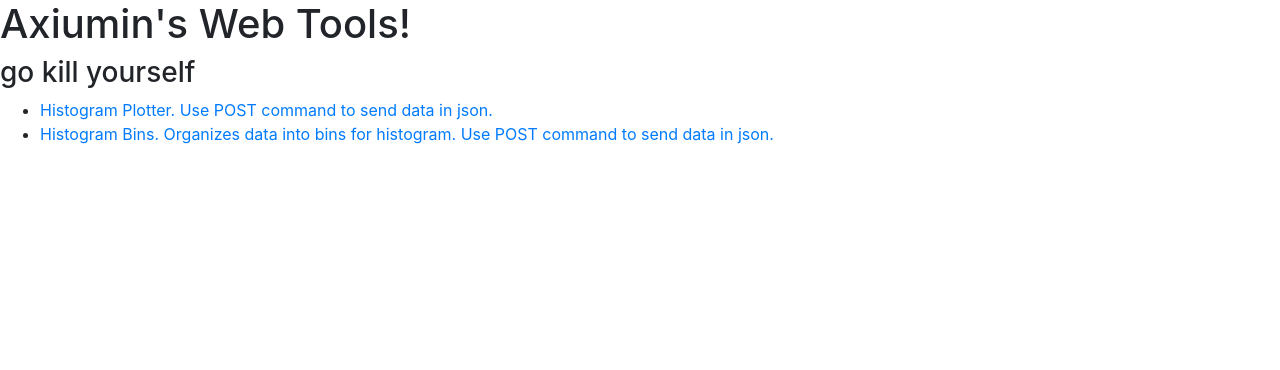
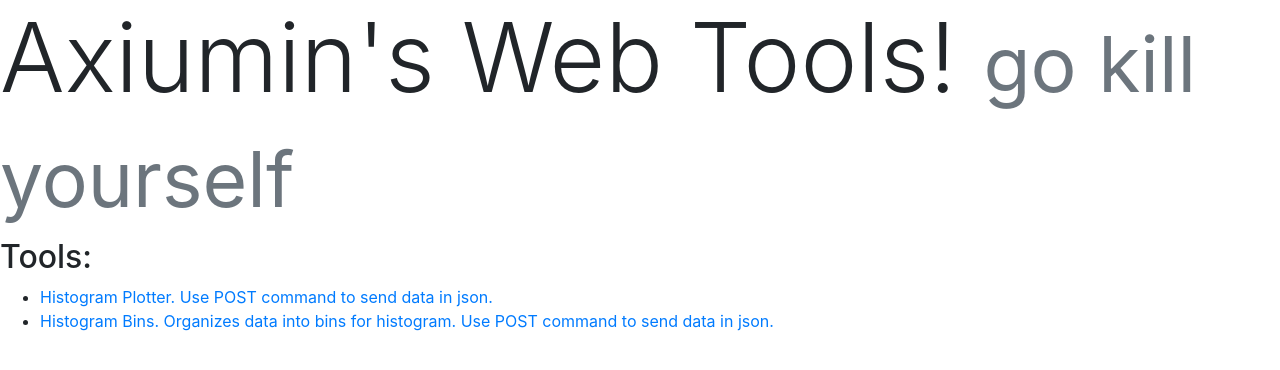
Before and after one commit to AritroSaha10/mywebtools, a Flask app: page / in a window 1280 px wide. Shown: the top 370 px of the page. Run offline with Flask 2, Linux system fonts and the light colour scheme; some libraries are stand-ins or nearby versions.

Commit message:
Update home.html

```diff
--- a/templates/home.html
+++ b/templates/home.html
@@ -1,4 +1,5 @@
-<html>
+<!doctype html>
+<html lang="en">
   <head>
     <title>Axiumin's Web Tools</title>
     <meta charset="utf-8">
@@ -8,8 +9,11 @@
     <link rel="stylesheet" href="https://stackpath.bootstrapcdn.com/bootstrap/4.3.1/css/bootstrap.min.css" integrity="sha384-ggOyR0iXCbMQv3Xipma34MD+dH/1fQ784/j6cY/iJTQUOhcWr7x9JvoRxT2MZw1T" crossorigin="anonymous">
   </head>
   <body>
-    <h1>Axiumin's Web Tools!</h1>
-    <h3>go kill yourself</h3>
+    <h1 class="display-1">Axiumin's Web Tools!
+      <small class="text-muted">go kill yourself</small>
+    </h1>
+
+    <h2>Tools:</h2>
     <ul>
     {% for your_list_element in items %}
       <li>
```
